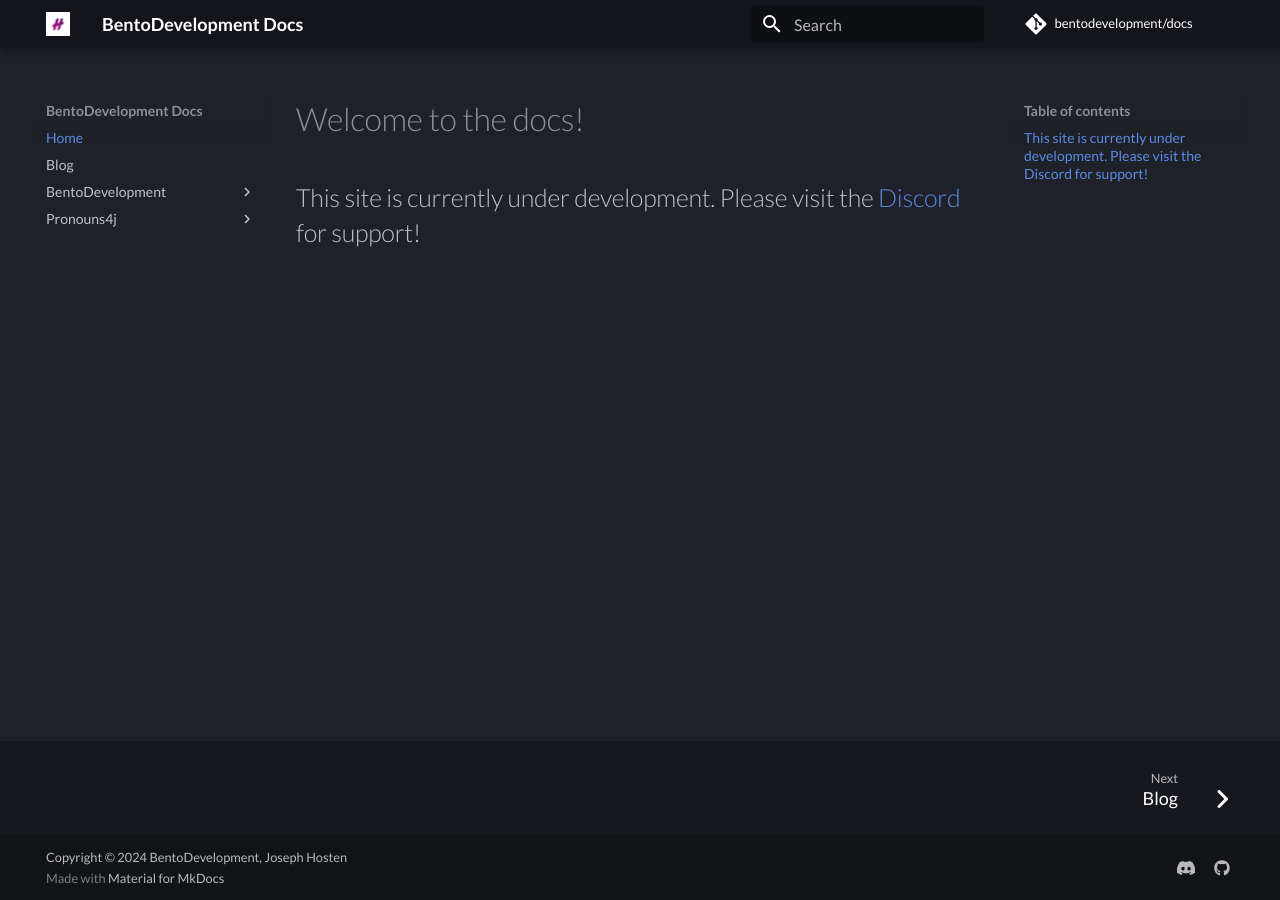
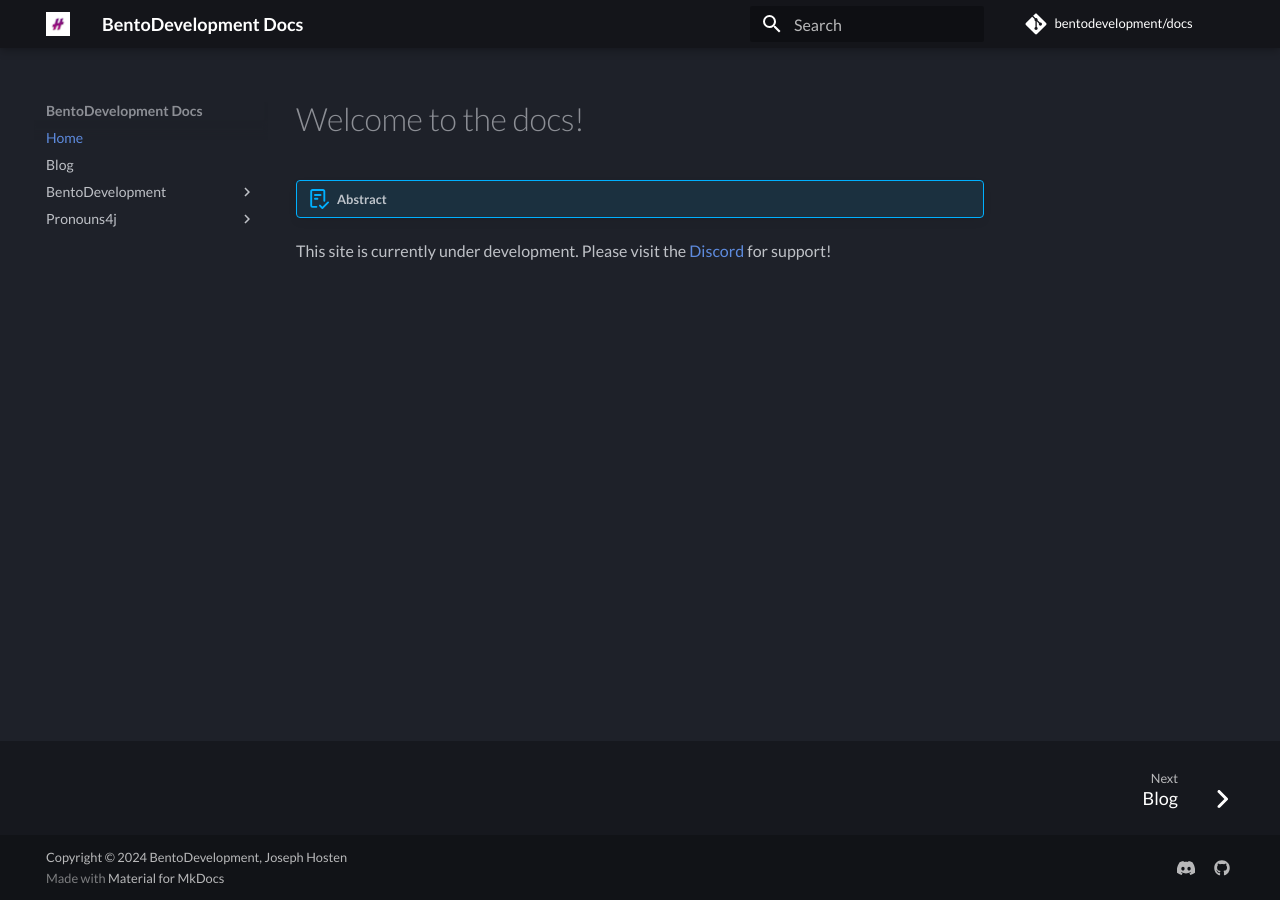
Before and after one commit to BentoDevelopment/docs, an MkDocs documentation site: the page built from docs/index.md, in a window 1280 px wide. Built offline with MkDocs 1.6.1 and Material for MkDocs 9.7.7, drawn with Linux system fonts in a browser that asks for light colours; comment, search, counter and statistics services are not loaded; some of the changed lines change nothing that is shown.

Commit message:
docs: update landing page

```diff
--- a/docs/index.md
+++ b/docs/index.md
@@ -1,3 +1,4 @@
 # Welcome to the docs!
 
-## This site is currently under development. Please visit the [Discord](https://discord.gg/gNTPAsJRZt) for support!
+!!! abstract
+This site is currently under development. Please visit the [Discord](https://discord.gg/gNTPAsJRZt) for support!
--- a/mkdocs.yml
+++ b/mkdocs.yml
@@ -26,6 +26,19 @@ theme:
   icon:
     previous: fontawesome/solid/angle-left
     next: fontawesome/solid/angle-right
+    admonition:
+      note: octicons/tag-16
+      abstract: octicons/checklist-16
+      info: octicons/info-16
+      tip: octicons/squirrel-16
+      success: octicons/check-16
+      question: octicons/question-16
+      warning: octicons/alert-16
+      failure: octicons/x-circle-16
+      danger: octicons/zap-16
+      bug: octicons/bug-16
+      example: octicons/beaker-16
+      quote: octicons/quote-16
 
   font:
     text: Lato
@@ -39,6 +52,11 @@ plugins:
   - blog:
       post_date_format: medium
 
+markdown_extensions:
+  - admonition
+  - pymdownx.details
+  - pymdownx.superfences
+
 extra:
   social:
     - icon: fontawesome/brands/discord
```
